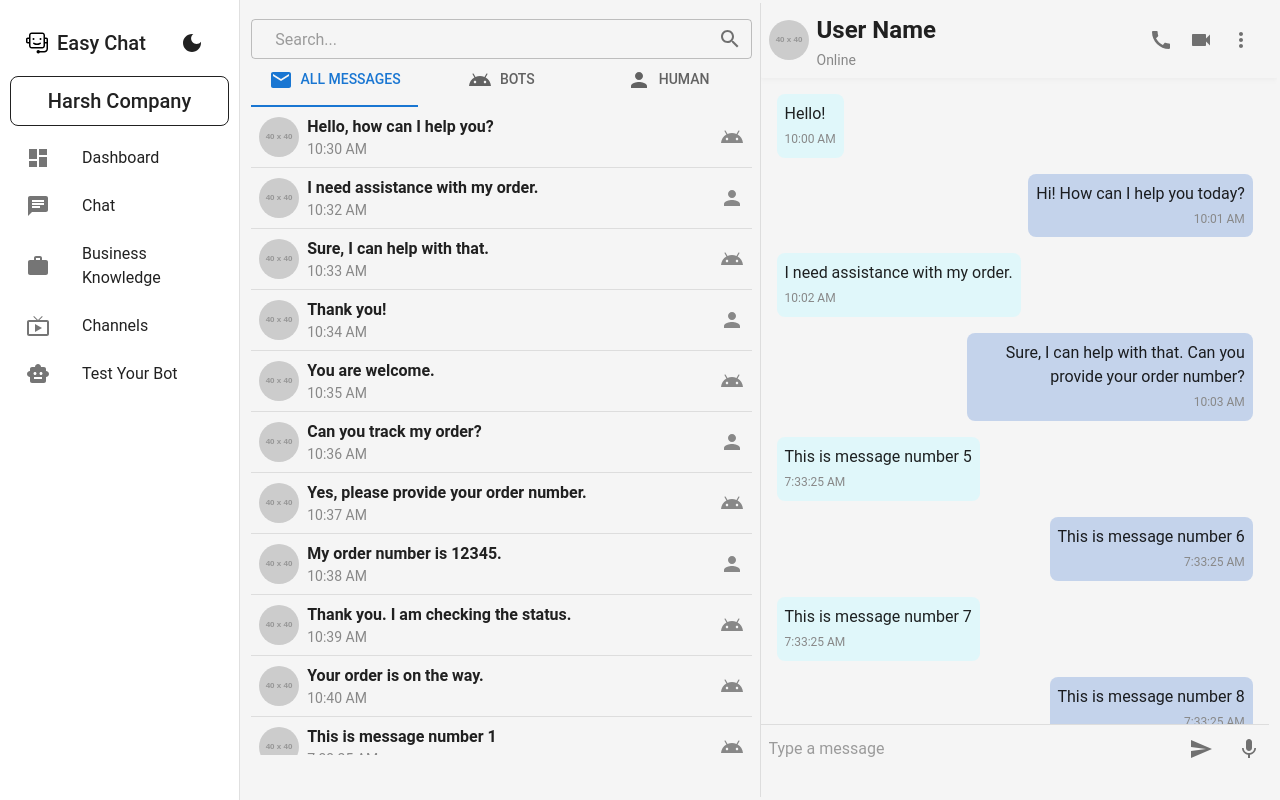
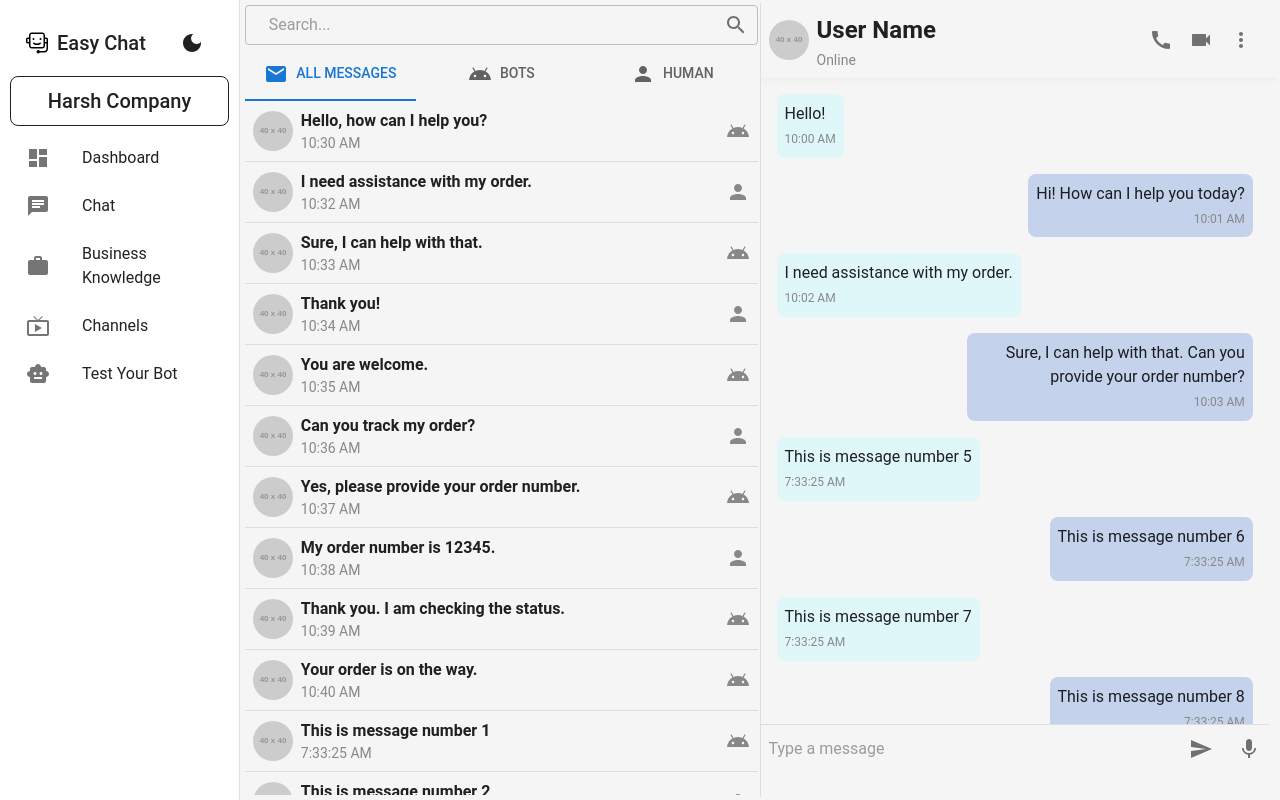
Before and after one commit to harsh17087/Easy-Chat, a React (Vite) app: page /chat in a window 1280 px wide. Built offline with nearby package versions, Linux system fonts and the light colour scheme.

Commit message:
fixed height issue i chat sidebar container

```diff
--- a/src/components/SearchBar/Searchbar.tsx
+++ b/src/components/SearchBar/Searchbar.tsx
@@ -3,7 +3,11 @@ import TextField from '@mui/material/TextField';
 import InputAdornment from '@mui/material/InputAdornment';
 import SearchIcon from '@mui/icons-material/Search';
 
-const SearchBar = () => {
+interface SearchBarProps {
+  className?: string;
+}
+
+const SearchBar: React.FC<SearchBarProps> = ({ className }) => {
   const [searchText, setSearchText] = useState('');
 
   const handleSearchChange = (event: React.ChangeEvent<HTMLInputElement>) => {
@@ -17,17 +21,16 @@ const SearchBar = () => {
       placeholder='Search...'
       variant='outlined'
       fullWidth
-      slotProps={{
-        input: {
-          sx: {
-            height: '2.5rem',
-            padding: '0 0.625rem',
-          },
-          endAdornment: (
-            <InputAdornment position='end'>
-              <SearchIcon />
-            </InputAdornment>
-          ),
+      className={className} // Pass the className prop to the TextField component
+      InputProps={{
+        endAdornment: (
+          <InputAdornment position='end'>
+            <SearchIcon />
+          </InputAdornment>
+        ),
+        sx: {
+          height: '2.5rem',
+          padding: '0 0.625rem',
         },
       }}
     />
--- a/src/features/Chat/ChatSidebar/ChatSidebar.css
+++ b/src/features/Chat/ChatSidebar/ChatSidebar.css
@@ -1,4 +1,44 @@
+.chat-sidebar-container {
+  display: flex;
+  flex-direction: column;
+  height: 100%;
+  padding: 0.1rem;
+}
 .SidebarHeading {
   display: flex;
   justify-content: space-between;
 }
+.tabs-container {
+  display: flex;
+  flex-direction: column;
+  height: 100%;
+}
+
+.tabs-header {
+  display: flex;
+  flex-direction: column;
+  gap: 0.5rem;
+  position: sticky;
+  top: 0;
+  z-index: 1;
+}
+
+.tabs-content {
+  flex-grow: 1;
+  overflow-y: auto;
+}
+
+.tabs-content::-webkit-scrollbar {
+  width: 4px;
+}
+.tabs-content::-webkit-scrollbar:hover {
+  width: 8px;
+}
+.tabs-content::-webkit-scrollbar-thumb {
+  background-color: #888;
+  border-radius: 4px;
+}
+
+.tabs-content::-webkit-scrollbar-thumb:hover {
+  background-color: #555;
+}
--- a/src/features/Chat/ChatSidebar/Tabs/Tabs.css
+++ /dev/null
@@ -1,31 +0,0 @@
-.tabs-container {
-  display: flex;
-  flex-direction: column;
-  height: 87vh;
-}
-
-.tabs-header {
-  position: sticky;
-  top: 0;
-  z-index: 1;
-}
-
-.tabs-content {
-  flex-grow: 1;
-  overflow-y: auto;
-}
-
-.tabs-content::-webkit-scrollbar {
-  width: 4px;
-}
-.tabs-content::-webkit-scrollbar:hover {
-  width: 8px;
-}
-.tabs-content::-webkit-scrollbar-thumb {
-  background-color: #888;
-  border-radius: 4px;
-}
-
-.tabs-content::-webkit-scrollbar-thumb:hover {
-  background-color: #555;
-}
--- a/src/features/Chat/ChatSidebar/Tabs/index.tsx
+++ /dev/null
@@ -1,51 +0,0 @@
-import React, { useState } from 'react';
-import { Tabs as MuiTabs, Tab, Box } from '@mui/material';
-import AllMessages from './AllMessages';
-import Bots from './Bots';
-import Human from './Human';
-import MailIcon from '@mui/icons-material/Mail';
-import AndroidIcon from '@mui/icons-material/Android';
-import PersonIcon from '@mui/icons-material/Person';
-import './Tabs.css';
-
-const Tabs = () => {
-  const [value, setValue] = useState(0);
-
-  const handleChange = (_: React.SyntheticEvent, newValue: number) => {
-    setValue(newValue);
-  };
-
-  return (
-    <div className='tabs-container'>
-      <div className='tabs-header'>
-        <MuiTabs
-          value={value}
-          onChange={handleChange}
-          indicatorColor='primary'
-          textColor='primary'
-          variant='fullWidth'
-          selectionFollowsFocus
-          sx={{
-            '& .MuiTab-root': {
-              minHeight: 'auto',
-              '&:focus, &:focus-visible': {
-                outline: 'none',
-              },
-            },
-          }}
-        >
-          <Tab icon={<MailIcon />} iconPosition='start' label='All Messages' />
-          <Tab icon={<AndroidIcon />} iconPosition='start' label='Bots' />
-          <Tab icon={<PersonIcon />} iconPosition='start' label='Human' />
-        </MuiTabs>
-      </div>
-      <Box className='tabs-content'>
-        {value === 0 && <AllMessages />}
-        {value === 1 && <Bots />}
-        {value === 2 && <Human />}
-      </Box>
-    </div>
-  );
-};
-
-export default Tabs;
--- a/src/features/Chat/ChatSidebar/index.tsx
+++ b/src/features/Chat/ChatSidebar/index.tsx
@@ -1,22 +1,58 @@
-import './ChatSidebar.css';
+import React, { useState } from 'react';
+import { Tabs as MuiTabs, Tab, Box } from '@mui/material';
 import SearchBar from '../../../components/SearchBar/Searchbar';
-import Tabs from './Tabs';
+import MailIcon from '@mui/icons-material/Mail';
+import AndroidIcon from '@mui/icons-material/Android';
+import PersonIcon from '@mui/icons-material/Person';
 import { useSelector } from 'react-redux';
 import { RootState } from '../../../store/store';
+import './ChatSidebar.css';
+import AllMessages from './Tabs/AllMessages';
+import Bots from './Tabs/Bots';
+import Human from './Tabs/Human';
+
 const ChatSidebar = () => {
   const isMobile = useSelector((state: RootState) => state.app.mobileResolution);
+  const [value, setValue] = useState(0);
+
+  const handleChange = (_: React.SyntheticEvent, newValue: number) => {
+    setValue(newValue);
+  };
 
   return (
-    <div style={{ margin: '1rem 0.5rem' }}>
-      {/* <div className='SidebarHeading'>
-        <Typography variant='h6' style={{ fontWeight: 'bold', fontSize: '1.5rem' }}>
-          Chats
-        </Typography>
-        <ChatFilter />
-      </div> */}
-      {!isMobile && <SearchBar />}
-      <Tabs />
+    <div className='chat-sidebar-container'>
+      <div className='tabs-container'>
+        <div className='tabs-header'>
+          {!isMobile && <SearchBar />}
+          <MuiTabs
+            value={value}
+            onChange={handleChange}
+            indicatorColor='primary'
+            textColor='primary'
+            variant='fullWidth'
+            selectionFollowsFocus
+            sx={{
+              '& .MuiTab-root': {
+                minHeight: 'auto',
+                '&:focus, &:focus-visible': {
+                  outline: 'none',
+                },
+              },
+            }}
+          >
+            <Tab icon={<MailIcon />} iconPosition='start' label='All Messages' />
+            <Tab icon={<AndroidIcon />} iconPosition='start' label='Bots' />
+            <Tab icon={<PersonIcon />} iconPosition='start' label='Human' />
+          </MuiTabs>
+        </div>
+        <Box className='tabs-content'>
+          {value === 0 && <AllMessages />}
+          {value === 1 && <Bots />}
+          {value === 2 && <Human />}
+        </Box>
+      </div>
     </div>
   );
 };
+
 export default ChatSidebar;
--- a/src/features/Chat/ChatStyles.css
+++ b/src/features/Chat/ChatStyles.css
@@ -8,14 +8,14 @@
 .chat-sidebar {
   flex: 1;
   border-right: 1px solid #ddd;
-  width: 30%;
+  height: 100%;
+  overflow-y: auto;
 }
 
 .chat-content {
   flex: 1;
   display: flex;
   flex-direction: column;
-  width: 70%;
   overflow: hidden;
   height: 97%;
 }
--- a/src/index.css
+++ b/src/index.css
@@ -6,6 +6,13 @@ html {
 *::before,
 *::after {
   box-sizing: inherit;
+}
+html,
+body,
+#root {
+  height: 100%;
+  margin: 0;
+  padding: 0;
 }
 :root {
   font-family: Inter, system-ui, Avenir, Helvetica, Arial, sans-serif;
@@ -35,8 +42,8 @@ body {
   display: flex;
   place-items: center;
   /* min-width: 320px; */
-  min-height: 100vh;
-  overflow: hidden;
+  /* min-height: 100vh;
+  overflow: hidden; */
 }
 
 h1 {
--- a/src/store/appSlice.ts
+++ b/src/store/appSlice.ts
@@ -12,7 +12,7 @@ interface AppState {
 const initialState: AppState = {
   isLoading: false,
   error: null,
-  menuOpen: true,
+  menuOpen: false,
   mobileResolution: false,
   chatPreviewListOpen: false,
   liveChat: false,
```
